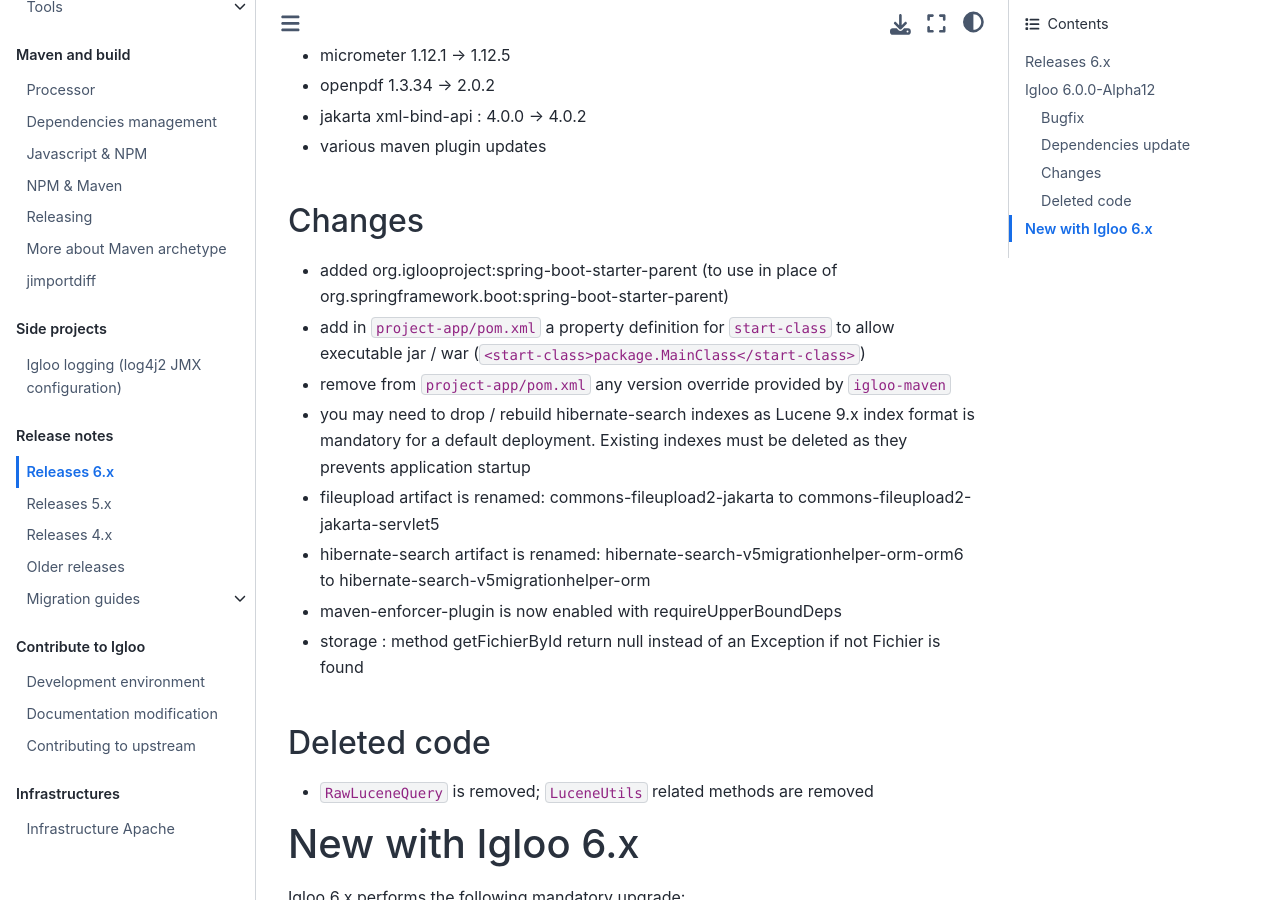
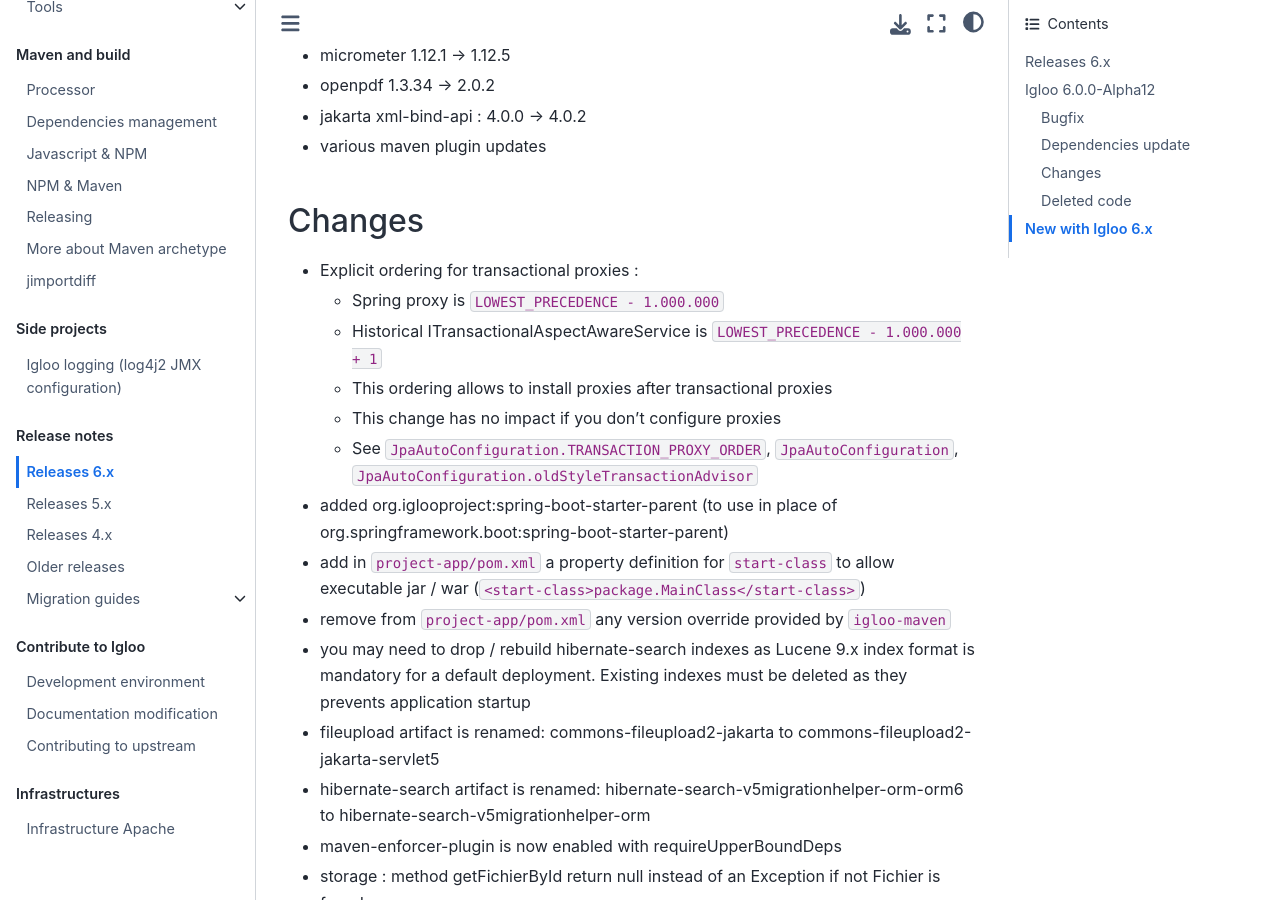
Before and after one commit to igloo-project/igloo-doc, a Sphinx documentation site: the page built from source/release-notes/releases-6.x.md, in a window 1280 px wide and 900 px high, scrolled down 1473 px. Built offline with Sphinx 7.4.7 and the Sphinx Book theme 1.1.4, drawn with Linux system fonts in a browser that asks for light colours.

Commit message:
igloo-6.x: transactional proxy explicit order

```diff
--- a/source/release-notes/releases-6.x.md
+++ b/source/release-notes/releases-6.x.md
@@ -49,6 +49,12 @@
 
 ## Changes
 
+* Explicit ordering for transactional proxies :
+  * Spring proxy is `LOWEST_PRECEDENCE - 1.000.000`
+  * Historical ITransactionalAspectAwareService is `LOWEST_PRECEDENCE - 1.000.000 + 1`
+  * This ordering allows to install proxies after transactional proxies
+  * This change has no impact if you don't configure proxies
+  * See `JpaAutoConfiguration.TRANSACTION_PROXY_ORDER`, `JpaAutoConfiguration`, `JpaAutoConfiguration.oldStyleTransactionAdvisor`
 * added org.iglooproject:spring-boot-starter-parent (to use in place of
   org.springframework.boot:spring-boot-starter-parent)
 * add in `project-app/pom.xml` a property definition for `start-class` to
```
